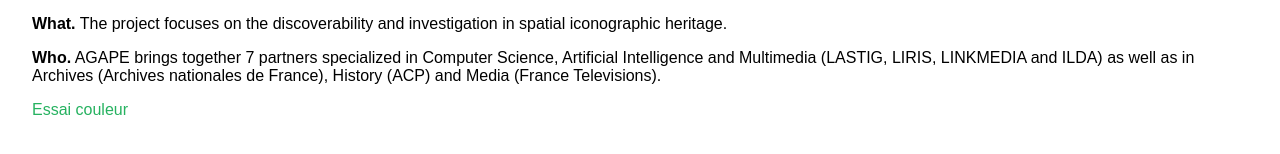
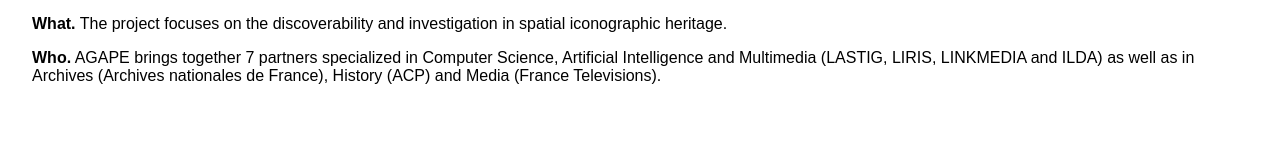
Before and after one commit to AGAPE-ANR/agape-anr.github.io, a Jekyll site: the page built from index.md, in a window 1280 px wide. Shown: the part 395-549 px from the top of the page. Built offline with Jekyll 4.4.1, drawn with Linux system fonts in a browser that asks for light colours.

Commit message:
Update index.md

```diff
--- a/index.md
+++ b/index.md
@@ -10,5 +10,3 @@ title: Home
 **What.** The project focuses on the discoverability and investigation in spatial iconographic heritage.
 
 **Who.** AGAPE brings together 7 partners specialized in Computer Science, Artificial Intelligence and Multimedia (LASTIG, LIRIS, LINKMEDIA and ILDA) as well as in Archives (Archives nationales de France), History (ACP) and Media (France Televisions).
-
-<span style="color: #26B260;">Essai couleur</span>
```
